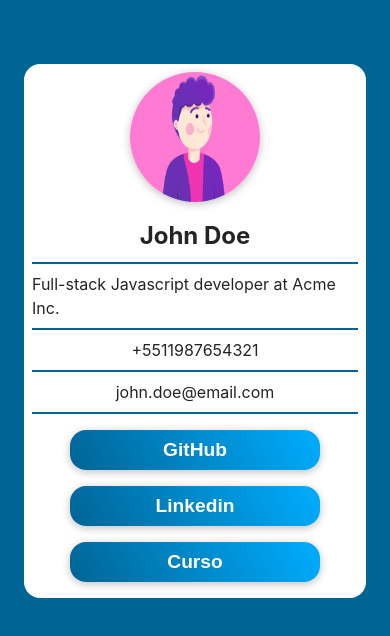
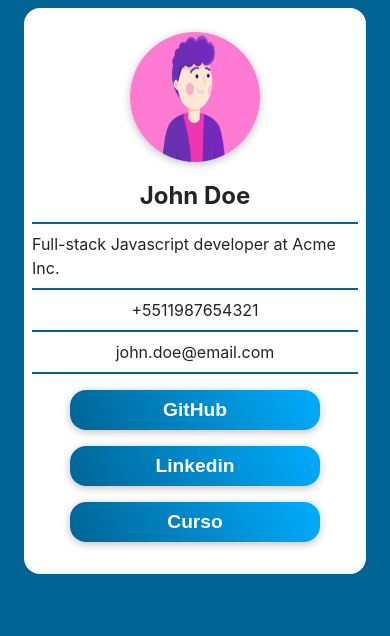
Before and after one commit to felipe0848/profile-component, a React (Vite) app: page / in a window 390 px wide. Shown: the top 636 px of the page. Built offline with nearby package versions, Linux system fonts and the light colour scheme.

Commit message:
finished

```diff
--- a/index.html
+++ b/index.html
@@ -2,9 +2,9 @@
 <html lang="en">
   <head>
     <meta charset="UTF-8" />
-    <link rel="icon" type="image/svg+xml" href="/vite.svg" />
+    <link rel="icon" type="image/svg+xml" href="src/assets/avatar.png" />
     <meta name="viewport" content="width=device-width, initial-scale=1.0" />
-    <title>Vite + React</title>
+    <title>Profile Component</title>
   </head>
   <body>
     <div id="root"></div>
--- a/src/App.css
+++ b/src/App.css
@@ -1,10 +1,10 @@
 .container{
     display: flex;
     flex-direction: column;
-    margin: 4rem auto;
+    margin: .5rem auto;
     max-width: 350px;
     align-items: center;
     background-color:white;
     border-radius: 1rem;
-    padding: 2rem 0rem;
+    padding: 1.5rem 0rem;
 }
--- a/src/index.css
+++ b/src/index.css
@@ -15,8 +15,8 @@
 
 @media (max-width: 398px){
   .container{
-    margin: 4rem 1.5rem;
-    padding: 0.5rem;
+    margin: 0.5rem 1.5rem;
+    padding: 1.5rem 0.5rem;
 
   }
   button{
```
